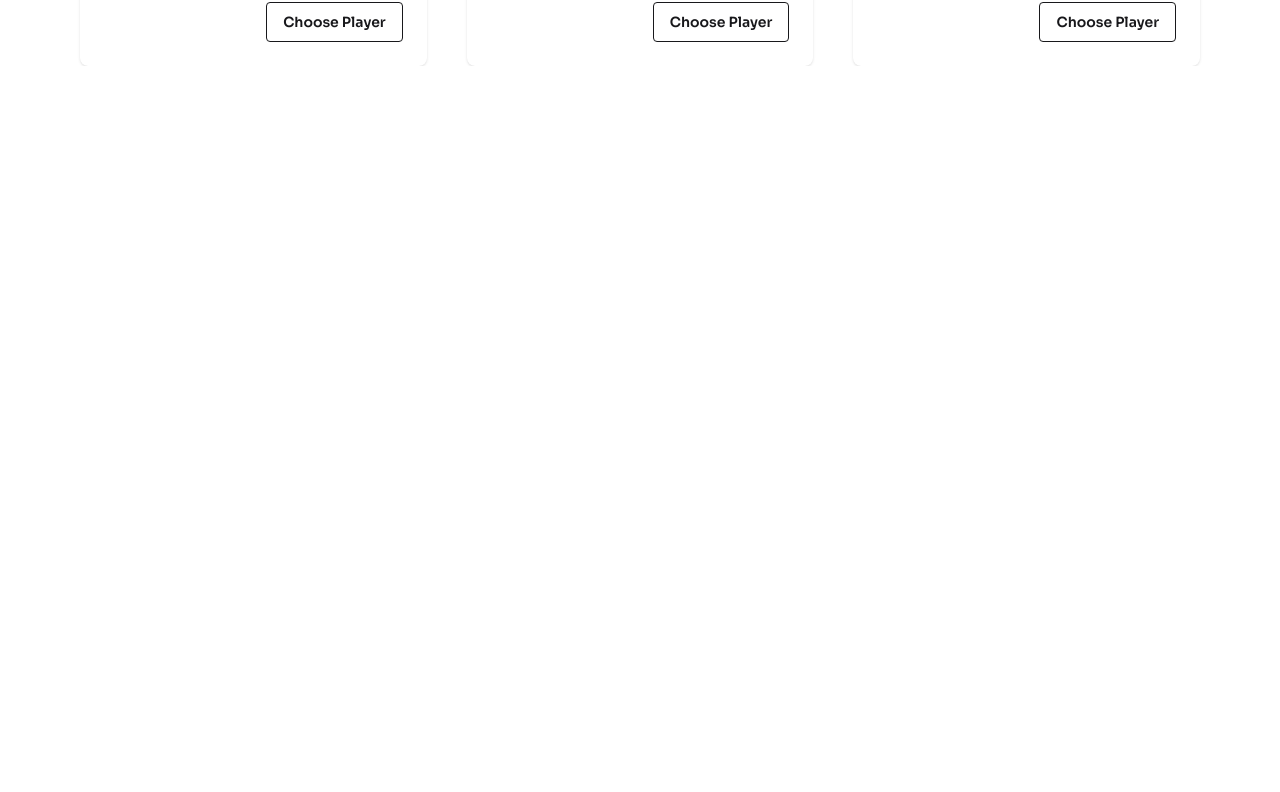
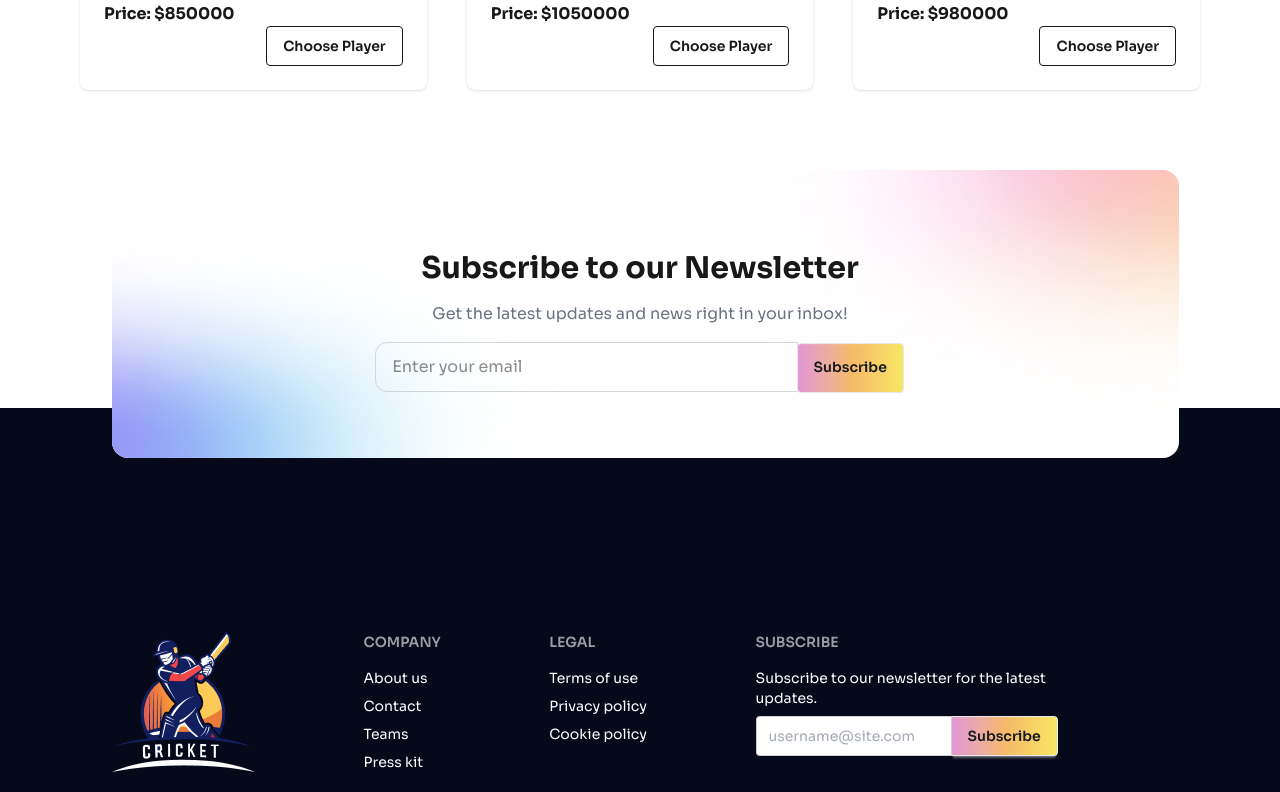
Before and after one commit to tausifislamsheik/BPL-Draft-Hub, a React (Vite) app: page / in a window 1280 px wide. Shown: the part 2539-3331 px from the top of the page. Before the commit the page ends 2605 px from the top, so only its background shows below. Built offline with nearby package versions, Linux system fonts and the light colour scheme.

Commit message:
Footer section added

```diff
--- a/src/App.jsx
+++ b/src/App.jsx
@@ -1,5 +1,6 @@
 import './App.css'
 import Banner from './components/Banner/Banner'
+import Footer from './components/Footer/Footer'
 import Navbar from './components/Navbar/Navbar'
 import Players from './components/Players/Players'
 
@@ -7,11 +8,15 @@ function App() {
 
 
   return (
-    <div className='mx-5 lg:mx-20'>
-      <Navbar></Navbar>
-      <Banner></Banner>
-      <Players></Players>
-    </div>
+    <>
+
+      <div className='mx-5 lg:mx-20'>
+        <Navbar></Navbar>
+        <Banner></Banner>
+        <Players></Players>
+      </div>
+        <Footer></Footer>
+    </>
   )
 }
 
--- /dev/null
+++ b/src/components/Footer/Footer.jsx
@@ -0,0 +1,50 @@
+import footerLogo from '../../assets/images/logo-footer.png'
+import bgShadow from '../../assets/images/bg-shadow.png'
+
+const Footer = () => {
+    return (
+        <div>
+            <div className='mx-28 -top-52'>
+                 <img className='absolute rounded-2xl h-72 w-10/12 bg-white' src={bgShadow} alt="" />
+                 <div className='relative text-center pt-20 space-y-4'>
+                    <h1 className='text-3xl font-bold'>Subscribe to our Newsletter</h1>
+                    <p className='text-gray-500'>Get the latest updates and news right in your inbox!</p>
+                    <input type="text" className='border border-gray-300 py-3 p-4 rounded-bl-xl rounded-tl-xl w-2/5 join-item' placeholder='Enter your email' />
+                    <button class="btn join-item py-6 bg-gradient-to-r from-[#e396d6] via-[#f5b968] to-[#f7e664]">Subscribe</button>
+                 </div>
+            </div>
+
+         <footer class="footer sm:footer-horizontal h-96 pt-56 bg-[#06091A] text-white p-10 px-28">
+            <img src={footerLogo} alt="" />
+            <nav>
+                <h6 class="footer-title">Company</h6>
+                <a class="link link-hover">About us</a>
+                <a class="link link-hover">Contact</a>
+                <a class="link link-hover">Teams</a>
+                <a class="link link-hover">Press kit</a>
+            </nav>
+            <nav>
+                <h6 class="footer-title">Legal</h6>
+                <a class="link link-hover">Terms of use</a>
+                <a class="link link-hover">Privacy policy</a>
+                <a class="link link-hover">Cookie policy</a>
+            </nav>
+            <form>
+                <h6 class="footer-title">Subscribe</h6>
+                <fieldset class="w-80">
+                <label>Subscribe to our newsletter for the latest updates.</label>
+                <div class="join mt-2">
+                    <input
+                    type="text"
+                    placeholder="username@site.com"
+                    class="input input-bordered join-item text-gray-600" />
+                    <button class="btn join-item bg-gradient-to-r from-[#e396d6] via-[#f5b968] to-[#f7e664]">Subscribe</button>
+                </div>
+                </fieldset>
+            </form>
+        </footer>
+        </div>
+    );
+};
+
+export default Footer;
--- a/src/components/Player/Player.jsx
+++ b/src/components/Player/Player.jsx
@@ -18,7 +18,7 @@ const Player = ({player}) => {
                     <p className="font-semibold border border-gray-200 bg-gray-100 px-3 py-2 rounded-full">{position}</p>
                 </div>
                 <hr className="text-gray-300 my-4" />
-                <p className="mb-2">{position_type}</p>
+                <p className="mb-4 text-gray-500 font-semibold">{position_type}</p>
                 <p className="font-bold">Price: ${price}</p>
                 <div class="card-actions justify-end">
                 <button class="btn btn-outline hover:bg-[#E7FE29]">Choose Player</button>
--- a/src/components/Players/Players.jsx
+++ b/src/components/Players/Players.jsx
@@ -20,7 +20,7 @@ const Players = () => {
                 <button class="btn btn-soft px-4 text-sm">Selected (<span>0</span>)</button>
             </div>
         </div>
-        <div className="grid grid-cols-1 lg:grid-cols-3 gap-10">
+        <div className="grid grid-cols-1 lg:grid-cols-3 gap-10 mb-20">
         {
             players.map(player => <Player player={player}></Player>)
         }
```
